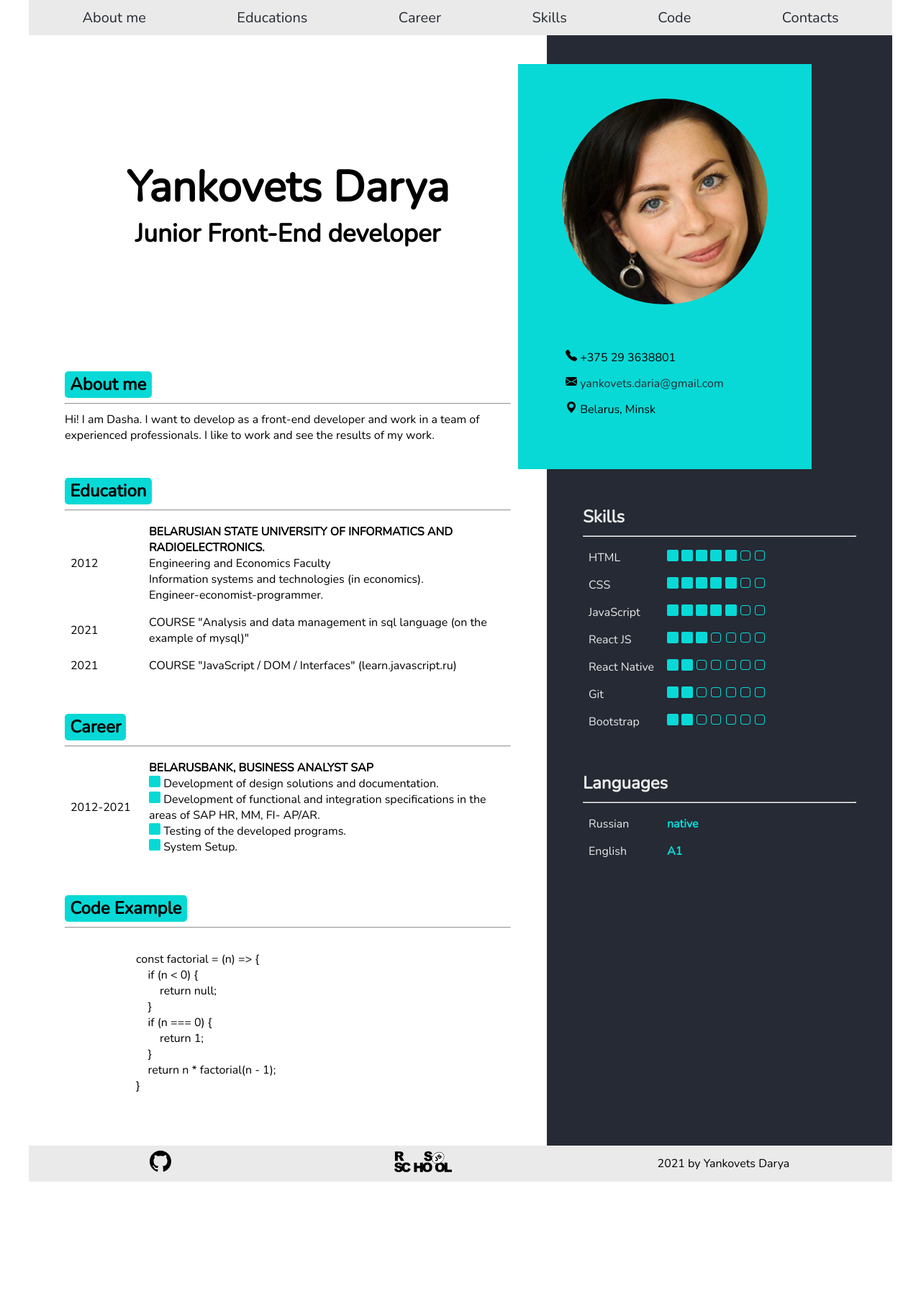
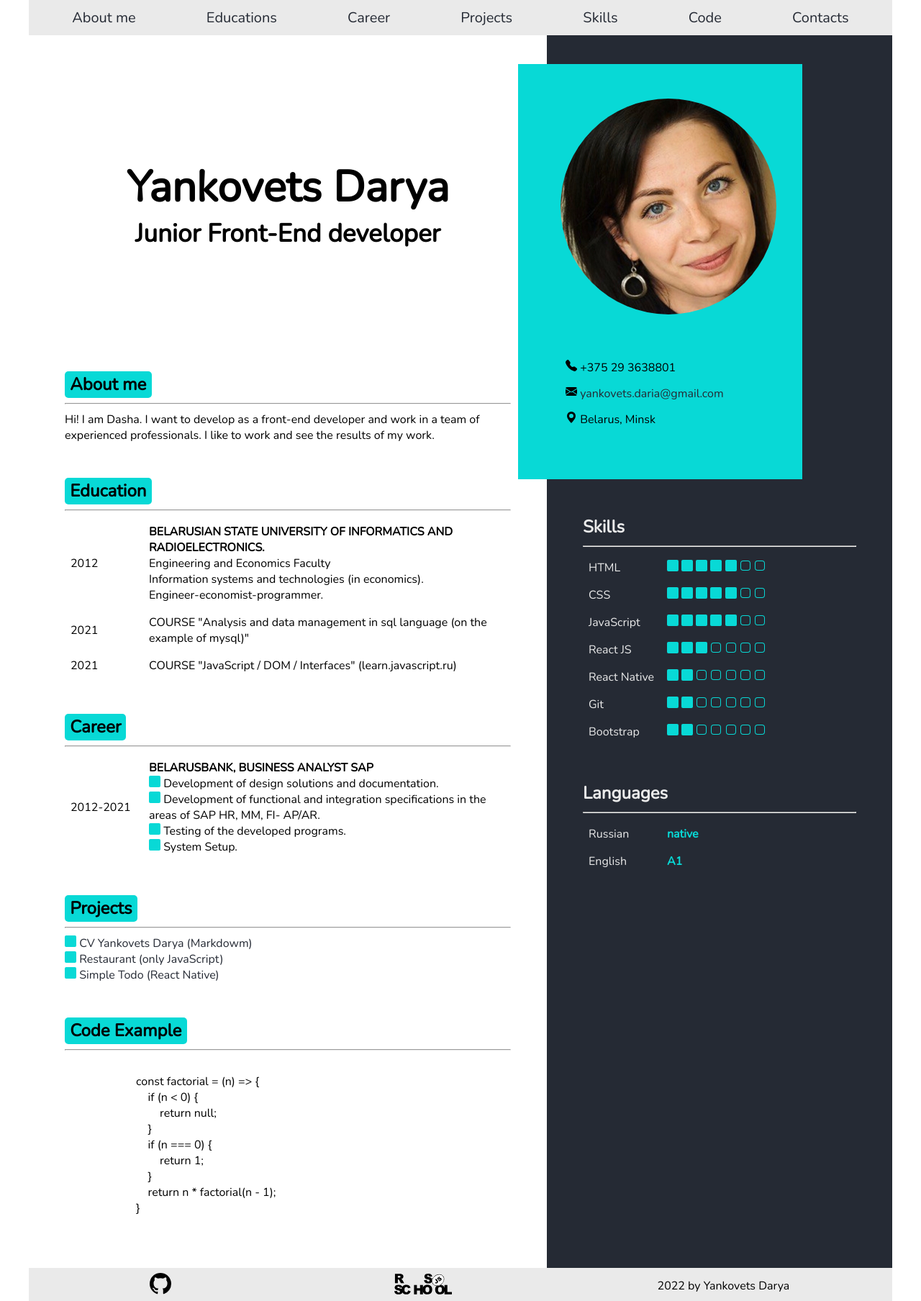
Before and after one commit to DaryaYankovets/rsschool-cv, a plain HTML site: page index.html in a window 1280 px wide. Shown: the top 1808 px of the page at 72% size. Before the commit the page ends 1642 px from the top, so only its background shows below. Drawn offline with nearby package versions, Linux system fonts and the light colour scheme.

Commit message:
feat: add projects

```diff
--- a/index.html
+++ b/index.html
@@ -18,6 +18,7 @@
                     <li class="nav-item"><a class="nav-aboutme" href="#section-aboutme">About me</a></li>
                     <li class="nav-item"><a class="nav-education" href="#section-education">Educations</a></li>
                     <li class="nav-item"><a class="nav-career" href="#section-career">Career</a></li>
+                    <li class="nav-item"><a class="nav-projects" href="#section-projects">Projects</a></li>
                     <li class="nav-item"><a class="nav-skills" href="#section-skills">Skills</a></li>
                     <li class="nav-item"><a class="nav-code" href="#section-code">Code</a></li>
                     <li class="nav-item"><a class="nav-contacts" href="#section-contacts">Contacts</a></li>
@@ -33,7 +34,7 @@
                     </div>
                 </div>
                 <figure id="figure-photo-adaptive" class="photo-adaptive">
-                    <img src="images/my_photo.jpeg" alt="My_Photo">
+                    <img src="images/photo.jpeg" alt="my photo">
                 </figure>
                 <section id="section-aboutme" class="section-padding">
                     <h2 class="h1-background">About me</h2><hr>
@@ -98,6 +99,20 @@
                         </div>
                     </div>
                 </section>
+                <section id="section-projects" class="section-padding">
+                    <h2 class="h1-background">Projects</h2><hr>
+                        <ul>
+                            <li>
+                                <img class="skill-done" src="/images/skill-blue.svg" alt="html"> <a href="https://DaryaYankovets.github.io/rsschool-cv/cv" target="_blank">CV Yankovets Darya (Markdowm)</a>
+                            </li>
+                            <li>
+                                <img class="skill-done" src="/images/skill-blue.svg" alt="html"> <a href="https://github.com/js-tasks-ru/jsbasic-20210722_yankovets-daria" target="_blank">Restaurant (only JavaScript)</a>
+                            </li>
+                            <li>
+                                <img class="skill-done" src="/images/skill-blue.svg" alt="html"> <a href="https://github.com/DaryaYankovets/react_native_todo" target="_blank">Simple Todo (React Native)</a>
+                            </li>
+                        </ul>
+                </section>
                 <section id="section-code" class="section-padding">
                     <h2 class="h1-background">Code Example</h2><hr>
                     <pre><code>
@@ -117,7 +132,7 @@
             <div class="d-flex-right">
                 <div class="d-photo-contacts">
                     <figure id="figure-photo" class="my_photo">
-                        <img src="images/my_photo.jpeg" alt="My_Photo">
+                        <img src="images/photo.jpeg" alt="my_photo">
                     </figure>
                     <section id="section-contacts" class="section-padding">
                         <h2 class="h1-background text-title-adaptive">Contacts</h2><hr class="hr-display-none">
@@ -127,7 +142,7 @@
                             </li>
                             <li>
                                 <img src="/images/email.svg" alt="email">
-                                <a class="tooltip" href="mailto:yankovets.daria@gmail.com" target="_blank" rel="noopener noreferrer">
+                                <a href="mailto:yankovets.daria@gmail.com" target="_blank" rel="noopener noreferrer">
                                     yankovets.daria@gmail.com
                                 </a>
                             </li>
@@ -272,7 +287,7 @@
                     </a>
                 </li>
                 <li>
-                    2021 by Yankovets Darya
+                    2022 by Yankovets Darya
                 </li>
               </ul>
         </footer>
--- a/style.css
+++ b/style.css
@@ -102,7 +102,7 @@ hr {
     margin-top: 40px;
     margin-left: -40px;
     padding-bottom: 15px;
-    width: 85%;
+    width: 395px;
     background-color: #08D9D6;
 }
 
@@ -113,7 +113,6 @@ hr {
 .my_photo img {
     margin-left: 15%;
     margin-top: 3em;
-    width: 70%;
     border-radius: 50%;
 }
 
```
Also changed, not shown: images/my_photo.jpeg (deleted), 1 other file.
